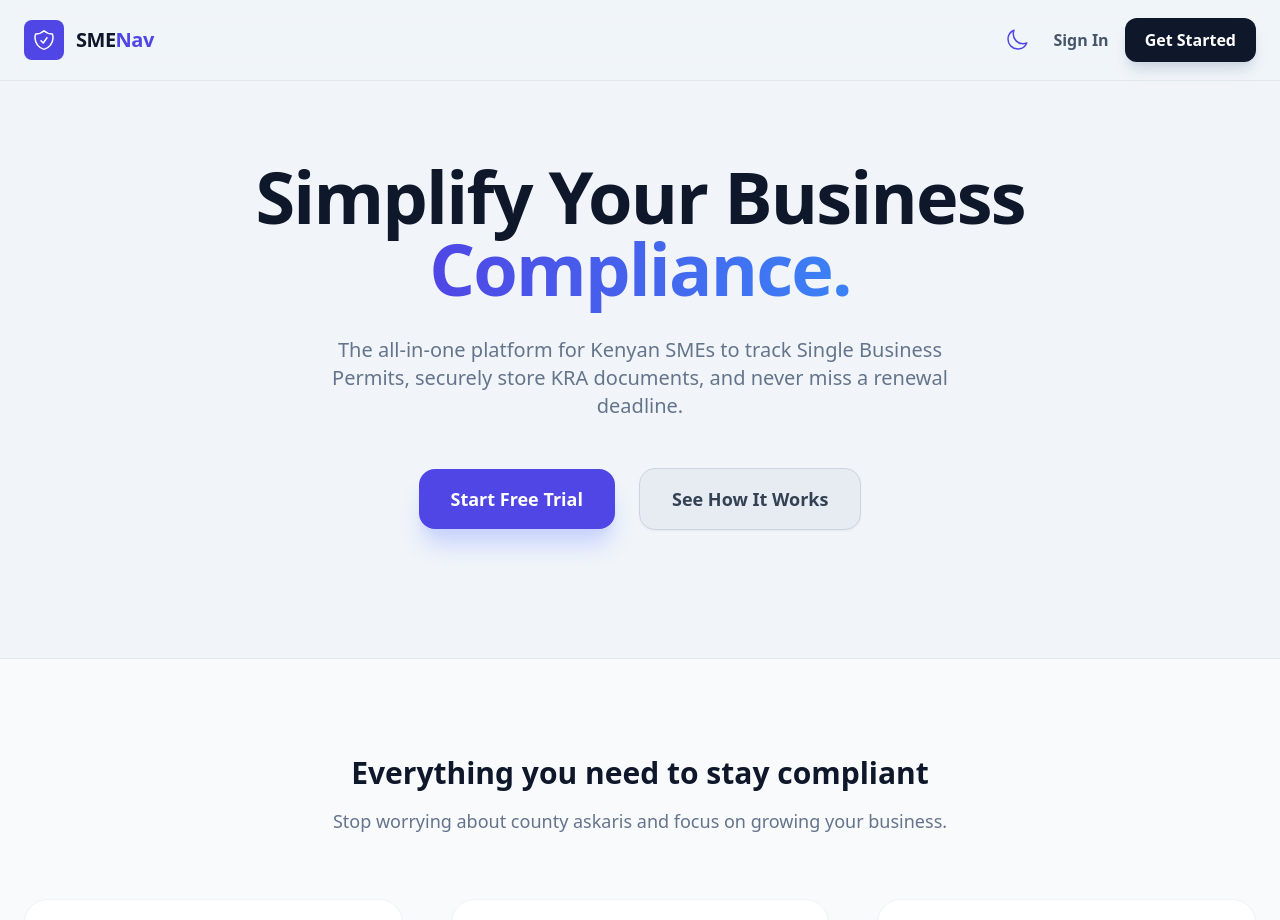
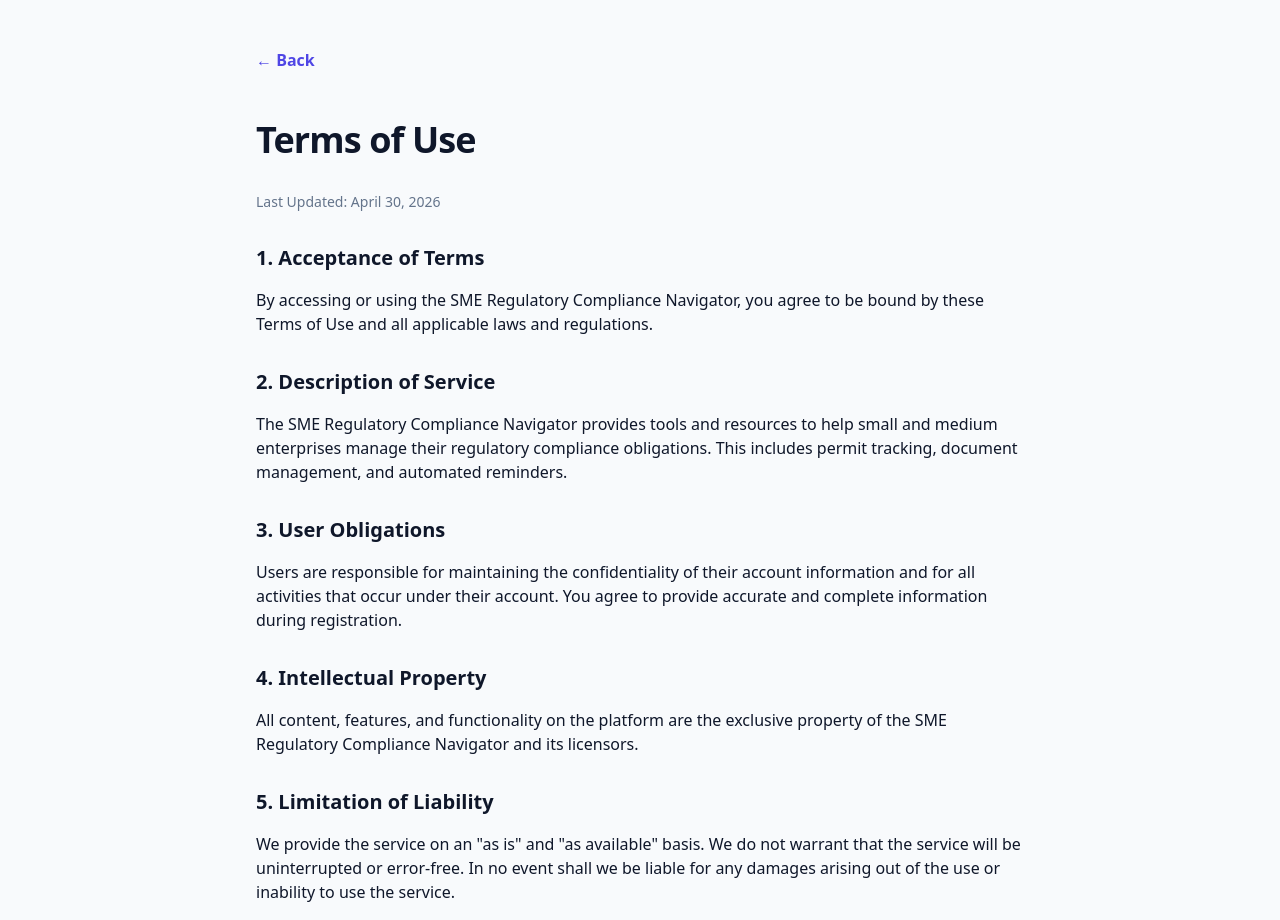
Before and after one commit to Lamartine587/SME-Regulartor-Compliance-Navigator, a React (Vite) app in the folder group_project/frontend/regulatory-compliance-ui/: page /terms-of-use in a window 1280 px wide. Before the commit this address led to /. Shown: the top 920 px of the page. Built offline with nearby package versions, Linux system fonts and the light colour scheme; no server answers.

Commit message:
T & C and privacy policy

```diff
--- a/group_project/frontend/regulatory-compliance-ui/package.json
+++ b/group_project/frontend/regulatory-compliance-ui/package.json
@@ -12,6 +12,7 @@
   "dependencies": {
     "@heroicons/react": "^2.2.0",
     "@react-oauth/google": "^0.13.4",
+    "axios": "^1.15.2",
     "react": "^19.2.0",
     "react-dom": "^19.2.0",
     "react-icons": "^5.6.0",
--- a/group_project/frontend/regulatory-compliance-ui/src/App.jsx
+++ b/group_project/frontend/regulatory-compliance-ui/src/App.jsx
@@ -10,6 +10,8 @@ import Permits from "./pages/Permits";
 import Reminders from "./pages/Reminders";
 import Profile from "./pages/Profile";
 import Settings from "./pages/Settings";
+import TermsOfUse from "./pages/TermsOfUse";
+import PrivacyPolicy from "./pages/PrivacyPolicy";
 
 import Register from "./Auth/Register";
 import VerifyOTP from "./Auth/VerifyOTP";
@@ -33,6 +35,8 @@ function App() {
         <Route path="/forgot-password" element={<PublicRoute><ForgotPassword /></PublicRoute>} />
         <Route path="/verify-otp" element={<PublicRoute><VerifyOTP/></PublicRoute>} />
         <Route path="/reset-password" element={<PublicRoute><ResetPassword /></PublicRoute>} />
+        <Route path="/terms-of-use" element={<TermsOfUse />} />
+        <Route path="/privacy-policy" element={<PrivacyPolicy />} />
 
         <Route path="/dashboard" element={<ProtectedRoute><Dashboard/></ProtectedRoute>} />
         <Route path="/permits" element={<ProtectedRoute><Permits /></ProtectedRoute>} />
--- a/group_project/frontend/regulatory-compliance-ui/src/Auth/Register.jsx
+++ b/group_project/frontend/regulatory-compliance-ui/src/Auth/Register.jsx
@@ -16,6 +16,7 @@ export default function Register() {
   const [loading, setLoading] = useState(false);
   const [error, setError] = useState("");
   const [showPasswordError, setShowPasswordError] = useState(false);
+  const [termsAccepted, setTermsAccepted] = useState(false);
 
   const validateEmail = (email) => /^[^\s@]+@[^\s@]+\.[^\s@]+$/.test(email);
   const validatePhone = (phone) => /^\+254\d{9}$/.test(phone);
@@ -69,6 +70,7 @@ export default function Register() {
     if (!validatePhone(phone)) return setError("Phone must be exactly 9 digits after the 254 country code.");
     if (!passwordValid) return setError("Password must include: " + failedRules.join(", "));
     if (password !== confirmPassword) return setError("Passwords do not match.");
+    if (!termsAccepted) return setError("You must accept the Terms of Use and Privacy Policy.");
 
     setLoading(true);
     try {
@@ -128,6 +130,19 @@ export default function Register() {
           </div>
         </div>
 
+        <div className="flex items-start space-x-3 pt-1">
+          <input
+            type="checkbox"
+            id="terms"
+            checked={termsAccepted}
+            onChange={(e) => setTermsAccepted(e.target.checked)}
+            className="mt-1 h-4 w-4 rounded border-slate-300 text-indigo-600 focus:ring-indigo-500"
+          />
+          <label htmlFor="terms" className="text-[11px] text-slate-600 dark:text-slate-400 font-medium leading-relaxed">
+            I agree to the <button type="button" onClick={() => navigate('/terms-of-use')} className="text-indigo-600 dark:text-indigo-400 font-bold hover:underline">Terms of Use</button> and <button type="button" onClick={() => navigate('/privacy-policy')} className="text-indigo-600 dark:text-indigo-400 font-bold hover:underline">Privacy Policy</button>.
+          </label>
+        </div>
+
         {password && !passwordValid && showPasswordError && (
           <div className="bg-amber-50 dark:bg-amber-900/30 border border-amber-200 dark:border-amber-700 text-amber-900 dark:text-amber-300 p-3 rounded-xl text-[10px] font-medium">
             <span className="font-black uppercase tracking-tighter block mb-1">Security Standards:</span>
--- /dev/null
+++ b/group_project/frontend/regulatory-compliance-ui/src/pages/PrivacyPolicy.jsx
@@ -0,0 +1,51 @@
+import React from "react";
+import { useNavigate } from "react-router-dom";
+
+export default function PrivacyPolicy() {
+  const navigate = useNavigate();
+
+  return (
+    <div className="min-h-screen bg-slate-50 dark:bg-slate-950 p-6 md:p-12 font-sans text-slate-900 dark:text-slate-100">
+      <div className="max-w-3xl mx-auto space-y-8">
+        <button
+          onClick={() => navigate(-1)}
+          className="text-indigo-600 dark:text-indigo-400 font-bold hover:underline mb-4"
+        >
+          &larr; Back
+        </button>
+        <h1 className="text-4xl font-black tracking-tight">Privacy Policy</h1>
+        <p className="text-sm text-slate-500">Last Updated: April 30, 2026</p>
+
+        <section className="space-y-4">
+          <h2 className="text-xl font-bold">1. Information We Collect</h2>
+          <p>We collect information you provide directly to us, such as when you create an account, including your email address, phone number, and any documents you upload to the Document Vault.</p>
+        </section>
+
+        <section className="space-y-4">
+          <h2 className="text-xl font-bold">2. How We Use Information</h2>
+          <p>We use the information we collect to provide, maintain, and improve our services, to send you automated reminders about compliance deadlines, and to communicate with you about your account.</p>
+        </section>
+
+        <section className="space-y-4">
+          <h2 className="text-xl font-bold">3. Information Sharing</h2>
+          <p>We do not share your personal information with third parties except as required by law or as necessary to provide our services (e.g., SMS alerts via service providers).</p>
+        </section>
+
+        <section className="space-y-4">
+          <h2 className="text-xl font-bold">4. Data Security</h2>
+          <p>We implement reasonable measures to protect your personal information from unauthorized access, use, or disclosure. However, no internet transmission is ever fully secure.</p>
+        </section>
+
+        <section className="space-y-4">
+          <h2 className="text-xl font-bold">5. Your Rights</h2>
+          <p>You have the right to access, correct, or delete your personal information. You can manage your account settings through the Profile and Settings pages.</p>
+        </section>
+
+        <section className="space-y-4">
+          <h2 className="text-xl font-bold">6. Contact Us</h2>
+          <p>If you have any questions about this Privacy Policy, please contact us at support@sme-compliance.co.ke.</p>
+        </section>
+      </div>
+    </div>
+  );
+}
--- /dev/null
+++ b/group_project/frontend/regulatory-compliance-ui/src/pages/TermsOfUse.jsx
@@ -0,0 +1,51 @@
+import React from "react";
+import { useNavigate } from "react-router-dom";
+
+export default function TermsOfUse() {
+  const navigate = useNavigate();
+
+  return (
+    <div className="min-h-screen bg-slate-50 dark:bg-slate-950 p-6 md:p-12 font-sans text-slate-900 dark:text-slate-100">
+      <div className="max-w-3xl mx-auto space-y-8">
+        <button
+          onClick={() => navigate(-1)}
+          className="text-indigo-600 dark:text-indigo-400 font-bold hover:underline mb-4"
+        >
+          &larr; Back
+        </button>
+        <h1 className="text-4xl font-black tracking-tight">Terms of Use</h1>
+        <p className="text-sm text-slate-500">Last Updated: April 30, 2026</p>
+
+        <section className="space-y-4">
+          <h2 className="text-xl font-bold">1. Acceptance of Terms</h2>
+          <p>By accessing or using the SME Regulatory Compliance Navigator, you agree to be bound by these Terms of Use and all applicable laws and regulations.</p>
+        </section>
+
+        <section className="space-y-4">
+          <h2 className="text-xl font-bold">2. Description of Service</h2>
+          <p>The SME Regulatory Compliance Navigator provides tools and resources to help small and medium enterprises manage their regulatory compliance obligations. This includes permit tracking, document management, and automated reminders.</p>
+        </section>
+
+        <section className="space-y-4">
+          <h2 className="text-xl font-bold">3. User Obligations</h2>
+          <p>Users are responsible for maintaining the confidentiality of their account information and for all activities that occur under their account. You agree to provide accurate and complete information during registration.</p>
+        </section>
+
+        <section className="space-y-4">
+          <h2 className="text-xl font-bold">4. Intellectual Property</h2>
+          <p>All content, features, and functionality on the platform are the exclusive property of the SME Regulatory Compliance Navigator and its licensors.</p>
+        </section>
+
+        <section className="space-y-4">
+          <h2 className="text-xl font-bold">5. Limitation of Liability</h2>
+          <p>We provide the service on an "as is" and "as available" basis. We do not warrant that the service will be uninterrupted or error-free. In no event shall we be liable for any damages arising out of the use or inability to use the service.</p>
+        </section>
+
+        <section className="space-y-4">
+          <h2 className="text-xl font-bold">6. Changes to Terms</h2>
+          <p>We reserve the right to modify these terms at any time. Your continued use of the service after such changes constitutes acceptance of the new terms.</p>
+        </section>
+      </div>
+    </div>
+  );
+}
```
Also changed, not shown: 1 other file (tests, documents, lock files or other folders).
